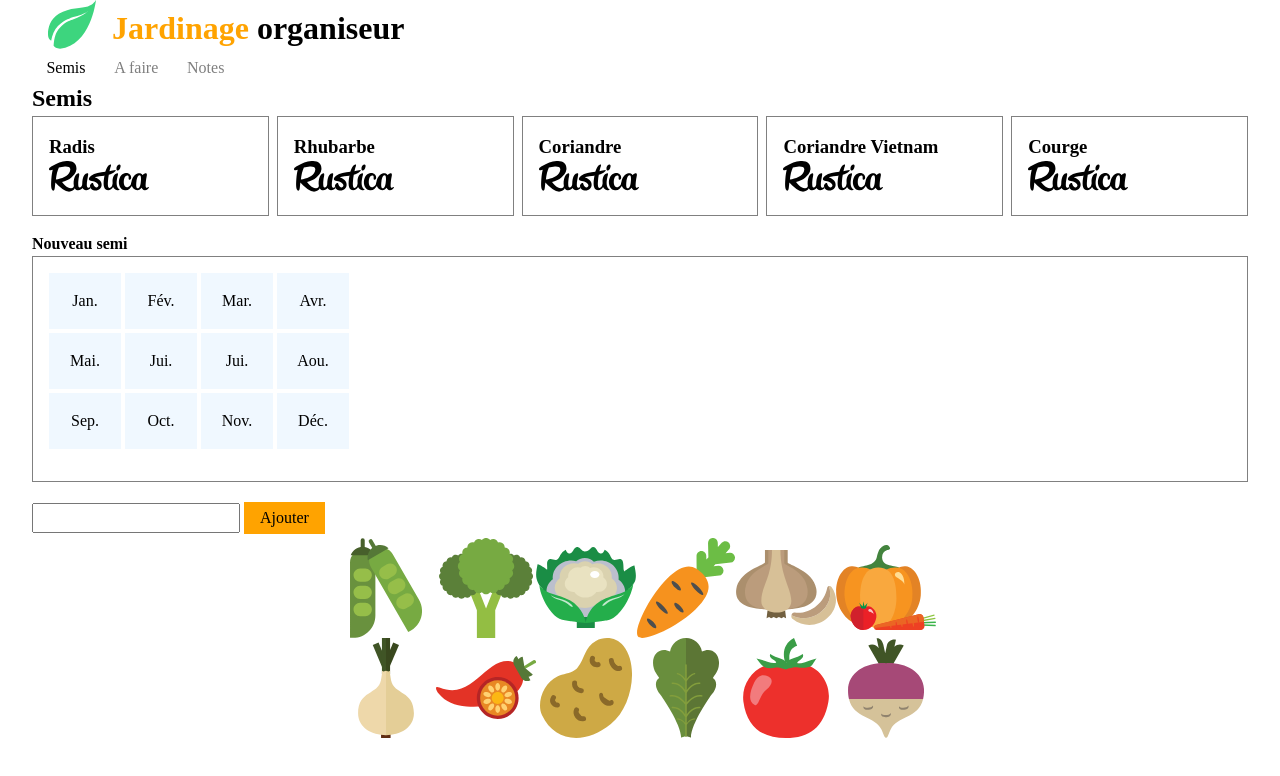
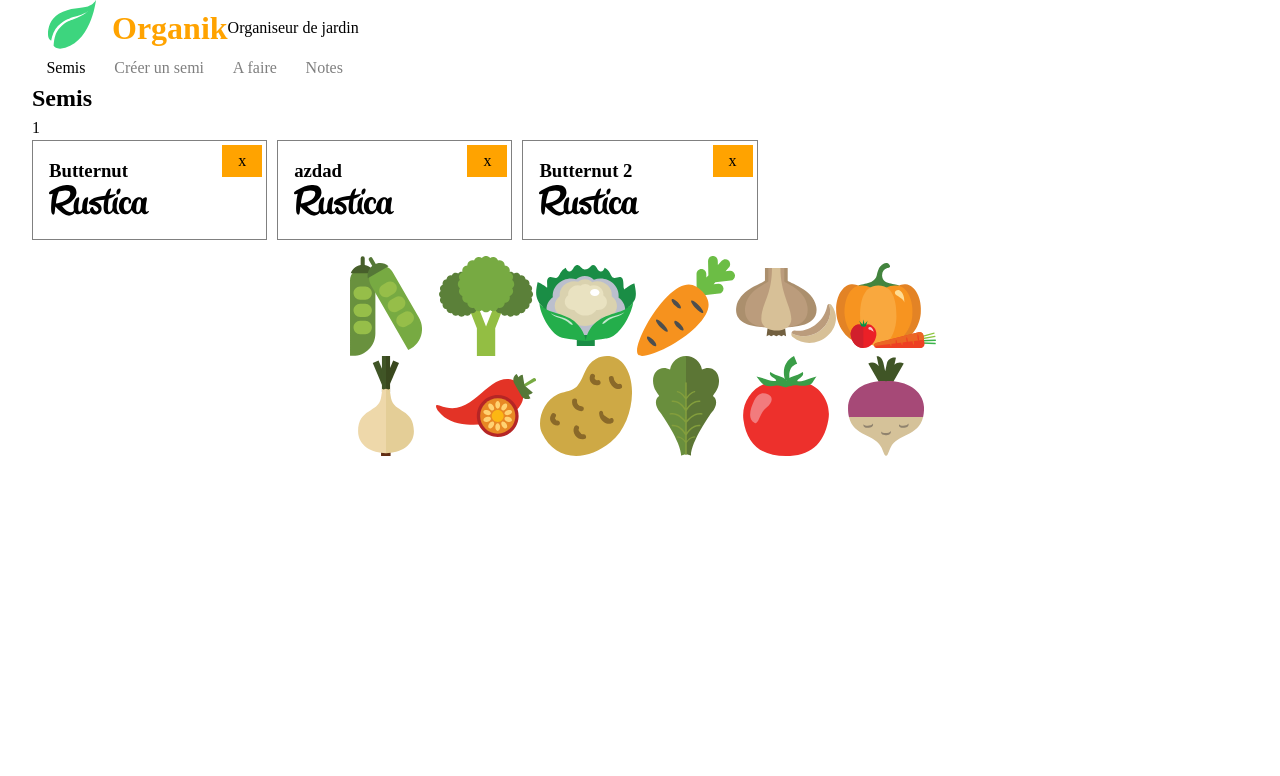
Before and after one commit to Tom-Po/jardinage, a React (Vite) app: page / in a window 1280 px wide. Shown: the top 776 px of the page. Built offline with nearby package versions, Linux system fonts and the light colour scheme; data requests are answered from the project's data file.

Commit message:
all of it

```diff
--- a/src/App.tsx
+++ b/src/App.tsx
@@ -12,8 +12,10 @@ function App() {
         <div className={styles.Logo}>
           <svg xmlns="http://www.w3.org/2000/svg" width="48.011" height="48.817" version="1.0"><path strokeWidth=".642" d="M12.045 48.817c-3.599-.256-5.48-1.553-6.446-2.993.185-3.505.722-7.87 2.23-11.832.864-2.268 2.091-4.322 3.596-5.832 1.646-1.8 3.167-3.184 4.699-4.325 3.024-2.24 5.677-3.216 6.517-3.56.849-.327 2.372-.943 4.214-1.629 1.837-.629 4.062-1.539 5.96-2.652 3.894-2.129 7.121-4.531 7.116-4.532.006.001-3.444 1.913-7.453 3.5-2.022.863-4.089 1.43-6.018 1.876-1.898.488-3.502.986-4.384 1.327-1.651.69-11.542 3.854-16.594 14.464-1.143 2.71-1.86 5.513-2.324 8.14-1.142-.645-2.564-1.892-2.951-4.201-.675-4.023-.3-16.094 10.64-22.8 10.939-6.704 23.152-5.364 28.997-7.33C45.688 4.47 48.01 0 48.01 0s-4.87 45.509-35.966 48.817z" /></svg>
         </div>
-        <h1><span>Jardinage</span> organiseur</h1>
+        <h1><span>Organik</span></h1>
+        <div>Organiseur de jardin</div>
         {/* Gardenizer */}
+
       </div>
       <Navigation />
       <AppRouter />
--- a/src/assets/data/vegetables-db.json
+++ b/src/assets/data/vegetables-db.json
@@ -1,73 +1,52 @@
 {
   "seeds": [
     {
-      "id": 1,
-      "name": "Radis",
+      "id": 2,
       "growingMonths": [
+        8,
+        9,
+        10,
+        11,
         0,
-        2,
-        3,
-        4
-      ]
+        1
+      ],
+      "name": "Butternut",
+      "type": "Aromatiques"
     },
     {
-      "id": 2,
-      "name": "Rhubarbe",
+      "id": 3,
       "growingMonths": [
-        0,
-        3,
-        4,
-        5,
-        6,
-        2,
-        1
-      ]
-    },
-    {
-      "growingMonths": [],
-      "name": "Coriandre",
-      "type": "Aromatiques",
-      "id": 3
+        1,
+        5
+      ],
+      "name": "azdad",
+      "type": "Aromatiques"
     },
     {
       "id": 4,
       "growingMonths": [
-        6,
-        10,
-        0,
-        2,
-        4,
-        8
+        5,
+        6
       ],
-      "name": "Coriandre Vietnam",
-      "type": "Aromatiques"
-    },
-    {
-      "id": 5,
-      "growingMonths": [
-        0,
-        1,
-        2
-      ],
-      "name": "Courge",
+      "name": "Butternut 2",
       "type": "Aromatiques"
     }
   ],
   "todos": [
     {
-      "text": "dzada",
-      "isCompleted": true,
-      "id": 2
+      "text": "efmlkfezmfezlezm lkfez",
+      "isCompleted": false,
+      "id": 1
+    }
+  ],
+  "users": [
+    {
+      "id": 1,
+      "name": "Jogn"
     },
     {
-      "text": "azda",
-      "isCompleted": true,
-      "id": 3
-    },
-    {
-      "text": "azdzazd",
-      "isCompleted": false,
-      "id": 4
+      "id": 2,
+      "name": "David"
     }
   ]
 }
--- a/src/component/Navigation.tsx
+++ b/src/component/Navigation.tsx
@@ -3,8 +3,6 @@ import styles from './Navigation.module.css';
 import { routes } from '../routes/routes';
 
 export function Navigation() {
-    console.log(routes);
-
     return (
         <div className={styles.Navigation}>
             {routes.map((route) => (
--- a/src/component/Seed.module.css
+++ b/src/component/Seed.module.css
@@ -2,6 +2,13 @@
     border: 1px solid grey;
     margin-bottom: 1rem;
     padding: 1rem;
+    position: relative;
+}
+
+.Delete {
+    position: absolute;
+    right: 0;
+    top: 0;
 }
 
 .Months {
--- a/src/component/Seed.tsx
+++ b/src/component/Seed.tsx
@@ -5,21 +5,8 @@
 
 import { useState } from 'react'
 import styles from './Seed.module.css'
-
-const MONTHS = [
-    "Janvier",
-    "Février",
-    "Mars",
-    "Avril",
-    "Mai",
-    "Juin",
-    "Juillet",
-    "Aout",
-    "Septembre",
-    "Octobre",
-    "Novembre",
-    "Décembre",
-]
+import MONTHS from '../constant/Date';
+import Button from './Button';
 
 export type SeedType = {
     id: number,
@@ -29,21 +16,31 @@ export type SeedType = {
 }
 
 interface ISeed {
+    seed: SeedType,
+    noLink?: boolean,
     id?: number,
-    seed: SeedType,
+    displayMonth?: boolean,
     updateSeed: Function,
-    noLink?: boolean,
-    displayMonth?: boolean,
+    deleteSeed: Function,
 }
 
-const Seed: React.FC<ISeed> = ({ id = 0, seed, updateSeed, displayMonth = false, noLink = false }) => {
+const Seed: React.FC<ISeed> = ({ id = 0, seed, updateSeed, displayMonth = false, noLink = false, deleteSeed }) => {
     const [showMonths, setShowMonths] = useState(displayMonth)
     return (
         <div className={styles.Seed}>
-            <h3 onClick={() => setShowMonths(!showMonths)}>{seed.name}</h3>
+            {seed.name && (
+                <>
+                    <h3 onClick={() => setShowMonths(!showMonths)}>{seed.name}</h3>
+                    <div className={styles.Delete}>
+                        <Button onClick={() => deleteSeed(seed)}>
+                            x
+                        </Button>
+                    </div>
+                </>
+            )}
             {showMonths && (
                 <div className={styles.Months}>
-                    {MONTHS.map((month, i) => (
+                    {MONTHS.MONTHS.map((month, i) => (
                         <div key={i} onClick={() => updateSeed(seed, i)} className={`${styles.Month} ${seed.growingMonths.includes(i) && styles.Active} `}>
                             {month.slice(0, 3)}.
                         </div>
--- a/src/component/SeedAddForm.tsx
+++ b/src/component/SeedAddForm.tsx
@@ -1,5 +1,6 @@
 import axios from "axios";
 import { useState } from "react";
+import { useNavigate } from "react-router-dom";
 import Button from "./Button";
 import Seed, { SeedType } from "./Seed";
 
@@ -17,11 +18,9 @@ const initialSeed: SeedType = {
 const SeedAddForm: React.FC<ISeedAddForm> = ({ onSubmit }) => {
     const [seed, setSeed] = useState(initialSeed)
 
-    const resetSeed = () => setSeed({
-        ...seed,
-        name: '',
-        growingMonths: []
-    })
+    const navigate = useNavigate()
+
+    const resetSeed = () => setSeed(initialSeed)
 
     const setSeedName = (name: string) => {
         setSeed({
@@ -47,7 +46,7 @@ const SeedAddForm: React.FC<ISeedAddForm> = ({ onSubmit }) => {
         axios.post(`http://localhost:3000/seeds/`, newSeed)
             .then(() => {
                 resetSeed()
-                onSubmit()
+                navigate('/')
             })
     }
 
--- a/src/component/SeedList.module.css
+++ b/src/component/SeedList.module.css
@@ -1,8 +1,9 @@
 .Seeds {
-    display: flex;
-    gap: .5rem;
+    display: grid;
+    grid-template-columns: repeat(auto-fill, minmax(200px, 1fr));
+    grid-auto-rows: 1fr;
+
+    grid-auto-flow: row;
+    column-gap: 10px;
+    row-gap: 15px;
 }
-
-.Seeds>div {
-    flex-basis: 33%;
-}
--- a/src/component/SeedList.tsx
+++ b/src/component/SeedList.tsx
@@ -1,16 +1,13 @@
 import axios from "axios"
 import { useEffect, useState } from "react"
-import Button from "./Button";
 import Seed, { SeedType } from "./Seed";
-import SeedAddForm from "./SeedAddForm";
 import styles from './SeedList.module.css';
 
 const SeedList = () => {
     const [seeds, setSeeds] = useState<SeedType[]>([])
 
-    const getSeeds = () => axios.get("http://localhost:3000/seeds").then((data) => {
-        setSeeds(data.data)
-    })
+    const getSeeds = () => axios.get("http://localhost:3000/seeds")
+        .then((data) => setSeeds(data.data))
 
     const updateSeedApi = (seed: SeedType) => axios.put(`http://localhost:3000/seeds/${seed.id}`, seed)
         .then(() => getSeeds())
@@ -22,23 +19,25 @@ const SeedList = () => {
         } else {
             updatedSeed.growingMonths.push(monthIndex)
         }
-
         updateSeedApi(updatedSeed)
     }
+
+    const deleteSeed = (seed: SeedType) => axios.delete(`http://localhost:3000/seeds/${seed.id}`)
+        .then(() => getSeeds())
 
     useEffect(() => {
         getSeeds()
     }, [])
 
-
+    const today = new Date()
     return <>
         <h2>Semis</h2>
+        <div>{today.getMonth() + 1}</div>
         <div className={styles.Seeds}>
             {seeds.map((seed, index) => (
-                <Seed key={index} id={index} updateSeed={updateSeed} seed={seed} />
+                <Seed key={index} id={index} updateSeed={updateSeed} deleteSeed={deleteSeed} seed={seed} />
             ))}
         </div>
-        <SeedAddForm onSubmit={getSeeds} />
     </>
 }
 
--- /dev/null
+++ b/src/constant/Date.ts
@@ -0,0 +1,18 @@
+const MONTHS = [
+    "Janvier",
+    "Février",
+    "Mars",
+    "Avril",
+    "Mai",
+    "Juin",
+    "Juillet",
+    "Aout",
+    "Septembre",
+    "Octobre",
+    "Novembre",
+    "Décembre",
+]
+
+export default {
+    MONTHS
+}
--- a/src/routes/Router.tsx
+++ b/src/routes/Router.tsx
@@ -5,7 +5,7 @@ export function AppRouter() {
     return (
         <Routes>
             {routes.map(({ path, element }) => (
-                <Route path={path} element={element} />
+                <Route key={path} path={path} element={element} />
             ))}
         </Routes>
     )
--- a/src/routes/routes.tsx
+++ b/src/routes/routes.tsx
@@ -1,5 +1,6 @@
 import { RouteProps } from "react-router-dom";
 import About from "../component/About";
+import SeedAddForm from "../component/SeedAddForm";
 import SeedList from "../component/SeedList";
 import TodoList from "../component/TodoList";
 
@@ -12,6 +13,11 @@ export const routes: NamedRoute[] = [
         element: <SeedList />,
     },
     {
+        name: 'Créer un semi',
+        path: '/seeds',
+        element: <SeedAddForm onSubmit={() => { }} />,
+    },
+    {
         name: 'A faire',
         path: '/todos',
         element: <TodoList />
```
